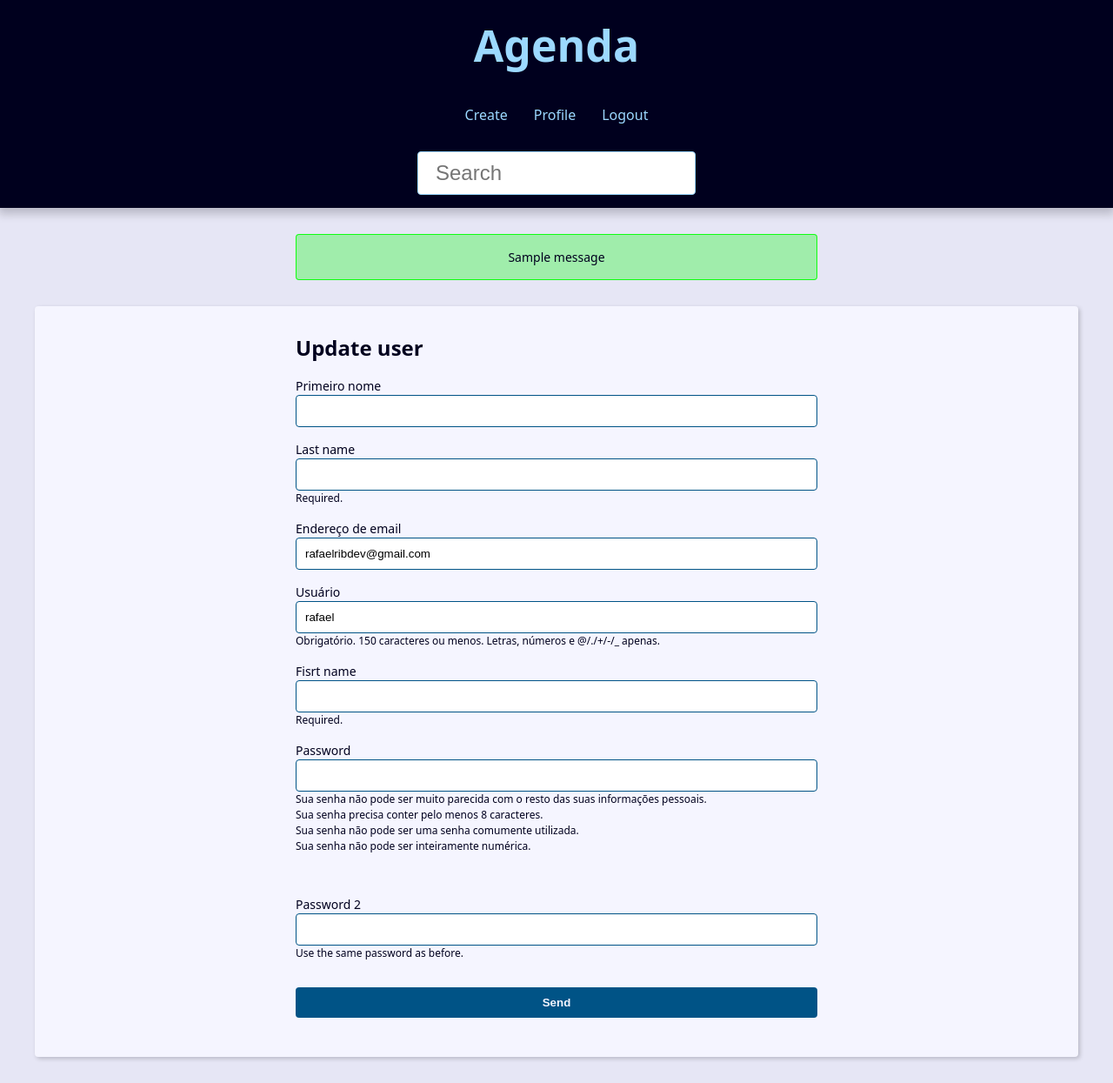
After one commit to RibeiroDev10/projeto-agenda-django-23, a Django app: page /user/update/ in a window 1280 px wide. The commit adds this page. Shown: the whole page at 87% size. Run offline with Django 4.2, Linux system fonts and the light colour scheme; a user stored in the database is signed in; one stand-in notice (Sample message) is shown.

Commit message:
projeto finalizado

```diff
--- a/base_static/global/css/style.css
+++ b/base_static/global/css/style.css
@@ -244,6 +244,11 @@ svg {
   margin: var(--spacing) auto;
 }
 
+.message.info {
+  background: rgba(0, 0, 255, 0.3);
+  border: 1px solid rgba(0, 0, 255, 0.3);
+}
+
 .form-content {
   margin: var(--spacing) 0;
 }
@@ -312,3 +317,23 @@ svg {
   filter: brightness(80%);
   box-shadow: 0 0 5px var(--link-dark-color);
 }
+
+.contact-links {
+  margin-block: calc(var(--small-font-size) * 2);
+  display: flex;
+  align-items: center;
+  gap: 0 var(--spacing);
+}
+
+.btn-link {
+  font-size: var(--small-font-size);
+  text-decoration: none;
+  font-weight: bold;
+  padding: 1rem;
+  display: block;
+  line-height: var(--small-font-size);
+}
+
+.btn-delete {
+  background: tomato;
+}
--- a/base_templates/global/base.html
+++ b/base_templates/global/base.html
@@ -8,6 +8,7 @@
 </head>
 <body>
     {% include 'global/partials/_header.html' %}
+    {% include 'global/partials/_messages.html' %}
 
     <main class="content">
         {% block content %}{% endblock content %}
--- a/base_templates/global/partials/_header.html
+++ b/base_templates/global/partials/_header.html
@@ -7,16 +7,24 @@
 
     <nav class="menu">
         <ul class="menu-list">
-            <li class="menu-item">
-                <a href="{% url 'contact:create' %}" class="menu-link">
-                    Create
-                </a>
-            </li>
-            <li class="menu-item">
-                <a href="" class="menu-link">
-                    Link 2
-                </a>
-            </li>
+            {% if user.is_authenticated %}
+                <li class="menu-item">
+                    <a href="{% url 'contact:create' %}" class="menu-link">Create</a>
+                </li>
+                <li class="menu-item">
+                    <a href="{% url 'contact:user_update' %}" class="menu-link">Profile</a>
+                </li>
+                <li class="menu-item">
+                    <a href="{% url 'contact:logout' %}" class="menu-link">Logout</a>
+                </li>
+                {% else %}
+                <li class="menu-item">
+                    <a href="{% url 'contact:login' %}" class="menu-link">Login</a>
+                </li>
+                <li class="menu-item">
+                    <a href="{% url 'contact:register' %}" class="menu-link">Register</a>
+                </li>
+            {% endif %}
         </ul>
     </nav>
 
--- /dev/null
+++ b/base_templates/global/partials/_messages.html
@@ -0,0 +1,7 @@
+{% if messages %}
+    {% for message in messages %}
+        <div class="message {{ message.tags }}">
+            {{ message }}
+        </div>
+    {% endfor %}
+{% endif %}
--- a/contact/forms.py
+++ b/contact/forms.py
@@ -1,6 +1,9 @@
 from django import forms
 from django.core.exceptions import ValidationError
 from . import models
+from django.contrib.auth.forms import UserCreationForm
+from django.contrib.auth.models import User
+from django.contrib.auth import password_validation
 
 from contact.models import Contact
 
@@ -12,29 +15,21 @@ from contact.models import Contact
     configuração correta da classe derivada.
 """
 class ContactForm(forms.ModelForm):
-    first_name = forms.CharField(
-        widget=forms.TextInput(
+    picture = forms.ImageField(
+        widget=forms.FileInput(
             attrs={
-                'class': 'classe-a classe-b',
-                'placeholder': 'Aqui veio do init',
+                'accept': 'image/*'
             }
         ),
-        label='Primeiro Nome',
-        help_text='Texto de ajuda para seu usuário',
+        required=False,
     )
-
-    # Chama o método init da classe base (forms.ModelForm)
-    # Prática comum quando estendemos uma classe e,
-    # Precisamos garantir que a inicialização da classe base seja executada antes da inicialização da classe derivada.
-    def __init__(self, *args, **kwargs):
-        super().__init__(*args, **kwargs)
-
 
     class Meta:
         model = Contact
         fields = (
             'first_name', 'last_name', 'phone',
             'email', 'discriptin', 'category',
+            'picture'
         )
 
     # Pegando campos do formulário de Contato e adicionando validação em cima desses campos
@@ -72,3 +67,142 @@ class ContactForm(forms.ModelForm):
             )
 
         return first_name
+
+
+class RegisterForm(UserCreationForm):
+
+    # Definimos os campos do model
+    first_name = forms.CharField(
+        required=True,
+        min_length=3,
+    )
+    last_name = forms.CharField(
+        required=True,
+        min_length=3,
+    )
+    email = forms.EmailField()
+
+    # Definimos os campos que aparecerão no formulário
+    class Meta:
+        model = User
+        fields = (
+            'first_name', 'last_name', 'email',
+            'username', 'password1', 'password2'
+        )
+
+    # Verifica se já existe um usuário no banco de dados com o mesmo endereço de e-mail fornecido
+    def clean_email(self):
+        # Usado para obter o valor do campo 'email' após a validação e limpeza
+        email = self.cleaned_data.get('email') # usada para recuperar o valor associado ao campo 'email' após a validação e limpeza dos dados do formulário.
+
+        if User.objects.filter(email=email).exists():
+            self.add_error(
+                'email', # Campo do form que receberá o erro personalizado
+                ValidationError('Já existe este e-mail', code='invalid') # Mensagem personalizada do erro
+            )
+        return email
+
+
+class RegisterUpdateForm(forms.ModelForm):
+    fisrt_name = forms.CharField(
+        min_length=2,
+        max_length=30,
+        required=True,
+        help_text='Required. ',
+        error_messages={
+            'min_length': 'Please, add more than 2 letters'
+        }
+    )
+    last_name = forms.CharField(
+        min_length=2,
+        max_length=30,
+        required=True,
+        help_text='Required. '
+    )
+
+    password1 = forms.CharField(
+        label="Password",
+        strip=False,
+        widget=forms.PasswordInput(attrs={"autocomplete": "new-password"}), # Tipo de input, definindo atributos CSS.
+        help_text=password_validation.password_validators_help_text_html(),
+        required=False,
+    )
+
+    password2 = forms.CharField(
+        label="Password 2",
+        strip=False,
+        widget=forms.PasswordInput(attrs={"autocomplete": "new-password"}),
+        help_text='Use the same password as before.',
+        required=False,
+    )
+
+    class Meta:
+        model = User
+        fields = (
+            'first_name', 'last_name', 'email',
+            'username',
+        )
+
+
+    def save(self, commit=True):
+        # Após a validação e limpeza bem-sucedidas, o resultado é armazenado no atributo cleaned_data do formulário.
+        # Este é um dicionário onde as chaves são os nomes dos campos do formulário e
+        # Os valores são os dados limpos associados a esses campos.
+        cleaned_data = self.cleaned_data
+        user = super().clean(commit=False) # O argumento commit=False indica que a limpeza deve ser realizada sem salvar os dados no banco de dados.
+        password = cleaned_data.get('password1')
+
+        if password:
+            # Setando um password criptografado, com base no primeiro password passado
+            user.set_password(password)
+
+        if commit:
+            user.save()
+
+        return user
+
+
+    def clean(self):
+        password1 = self.cleaned_data.get('password1')
+        password2 = self.cleaned_data.get('password2')
+
+        if password1 or password2:
+            if password1 != password2:
+                self.add_error(
+                    'password2', # Definindo em qual campo do FORM vai aparecer o erro.
+                    ValidationError('Senhas não batem')
+                )
+
+        # Garantindo que a lógica de validação padrão também seja aplicada.
+        return super().clean()
+
+
+    def clean_email(self):
+        email = self.cleaned_data.get('email')
+        current_email = self.instance.email  # Pegando o e-mail atual
+
+        # Validando se já existe um mesmo e-mail
+        if current_email != email:
+            if User.objects.filter(email=email).exists():
+                self.add_error(
+                    'email',
+                    ValidationError('Já existe este e-mail', code='invalid')
+                )
+
+        return email
+
+
+    def clean_password1(self):
+        password1 = self.cleaned_data.get('password1')
+
+        # Verificando se aquele password passado no input do FORM, é valido.
+        if password1:
+            try:
+                password_validation.validate_password(password1)
+            except ValidationError as errors:
+                self.add_error(
+                    'password1',
+                    ValidationError(errors)
+                )
+
+        return password1
--- a/contact/templates/contact/create.html
+++ b/contact/templates/contact/create.html
@@ -27,6 +27,12 @@
               <p class="help-text">{{ field.help_text }}</p>
             {% endif %}
           </div>
+
+          {% if field.name == 'picture' and field.value.url %}
+            <div class="form-group">
+              <img src="{{ field.value.url }}" alt="">
+            </div>
+          {% endif %}
         {% endfor %}
 
       </div> <!--Conteúdo do FORM-->
--- /dev/null
+++ b/contact/templates/contact/partials/_user-form.html
@@ -0,0 +1,38 @@
+<form
+action="{{ form_action }}"
+method="POST"
+>
+{% csrf_token %}
+
+<div class="form-content">
+
+  {% for field in form %}
+    <div class="form-group">
+      <label for="{{ field.id_for_label }}">{{ field.label }}</label>
+      {{ field }}
+      {{ field.errors }}
+
+      {% if field.help_text %}
+        <p class="help-text">{{ field.help_text }}</p>
+      {% endif %}
+    </div>
+  {% endfor %}
+</div>
+
+{% if form.non_field_errors %}
+  <div class="form-content">
+    <div class="form-group">
+      <div class="message error">
+        {{ form.non_field_errors }}
+      </div>
+    </div>
+  </div>
+{% endif %}
+
+<div class="form-content">
+  <div class="form-group">
+    <button class="btn" type="submit">Send</button>
+  </div>
+</div>
+
+</form>
--- /dev/null
+++ b/contact/templates/contact/user_update.html
@@ -0,0 +1,12 @@
+{% extends 'global/base.html' %}
+
+{% block content %}
+
+    <div class="form-wrapper">
+        <h2>Update user</h2>
+
+        <!-- Inclua o arquivo parcial... -->
+        {% include 'contact/partials/_user-form.html' %}
+    </div>
+
+{% endblock content%}
--- a/contact/urls.py
+++ b/contact/urls.py
@@ -12,4 +12,11 @@ urlpatterns = [
     path('contact/<int:contact_id>/', views.contact, name='contact'),
     path('contact/create/', views.create, name='create'),
     path('contact/<int:contact_id>/update/', views.update, name='update'), # type: ignore
+    path('contact/<int:contact_id>/delete', views.delete, name='delete'),
+
+    # user
+    path('user/create/', views.register, name='register'),
+    path('user/login/', views.login_view, name='login'),
+    path('user/logout/', views.logout_view, name='logout'),
+    path('user/update/', views.user_update, name='user_update'),
 ]
--- a/contact/views/__init__.py
+++ b/contact/views/__init__.py
@@ -1,3 +1,4 @@
 # Usamos esse arquivo para importar as views dentro do package pai deste arquivo, no caso: views
 from .contact_views import *  # Usar o ponto (.) antes do arquivo, para indicar que o arquivo está na raiz do mesmo diretorio do __init__
 from .contact_forms import *
+from .user_forms import *
--- /dev/null
+++ b/contact/views/user_forms.py
@@ -0,0 +1,87 @@
+from django.shortcuts import render, redirect
+from django.contrib import messages, auth
+from django.contrib.auth.forms import AuthenticationForm
+from django.contrib.auth.decorators import login_required
+
+from contact.forms import RegisterForm, RegisterUpdateForm
+
+
+@login_required(login_url='contact:login')
+def register(request):
+    form = RegisterForm()
+
+    if request.method == 'POST':
+        form = RegisterForm(request.POST) # Pega os dados do POST e registra no Model (Banco de Dados)
+
+        if form.is_valid():
+            form.save()
+            messages.success(request, 'Usuário registrado')
+            return redirect('contact:login')
+
+    return render(
+        request,
+        'contact/register.html',
+        {
+            'form': form
+        }
+    )
+
+
+@login_required(login_url='contact:login')
+def login_view(request):
+    form = AuthenticationForm(request)
+
+    if request.method == 'POST':
+        form = AuthenticationForm(request, data=request.POST)
+
+        if form.is_valid():
+            user = form.get_user()
+            auth.login(request, user)
+            messages.success(request, 'Logado com sucesso!')
+            return redirect('contact:index')
+        messages.error(request, 'Login inválido')
+
+    return render(
+        request,
+        'contact/login.html',
+        {
+            'form': form
+        }
+    )
+
+
+@login_required(login_url='contact:login')
+def logout_view(request):
+    auth.logout(request)
+    return redirect('contact:login')
+
+
+@login_required(login_url='contact:login')
+def user_update(request):
+    form = RegisterUpdateForm(instance=request.user)
+
+    if request.method != 'POST':
+        return render(
+            request,
+            'contact/user_update.html',
+            {
+                'form': form
+            }
+        )
+
+    # Se não ...
+    # form recebe a classe passando os dados da requisição post, e a instancia do usuário autenticado
+    form = RegisterUpdateForm(data=request.POST, instance=request.user)
+
+    if not form.is_valid():
+        return render(
+            request,
+            'contact/user_update.html',
+            {
+                'form': form
+            }
+        )
+
+    # Se não ...
+    form.save()
+    return redirect('contact:user_update')
--- a/project/settings.py
+++ b/project/settings.py
@@ -111,7 +111,7 @@ LANGUAGE_CODE = 'pt-br'
 
 TIME_ZONE = 'America/Sao_Paulo'
 
-USE_I18N = False
+USE_I18N = True
 
 USE_TZ = True
 
```
Also changed, not shown: contact/templates/contact/contact.html (+24 -0 lines), contact/templates/contact/login.html (added, +17 -0 lines), contact/templates/contact/register.html (added, +11 -0 lines), contact/views/contact_forms.py (+38 -5 lines), db.sqlite3, 1 other file.
